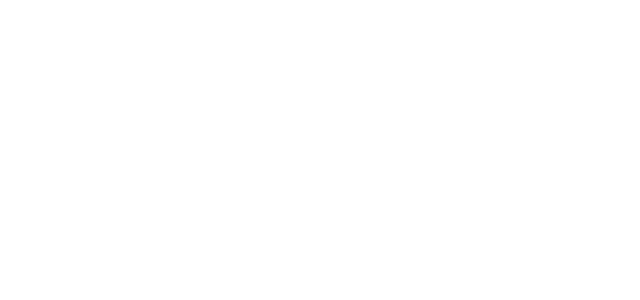
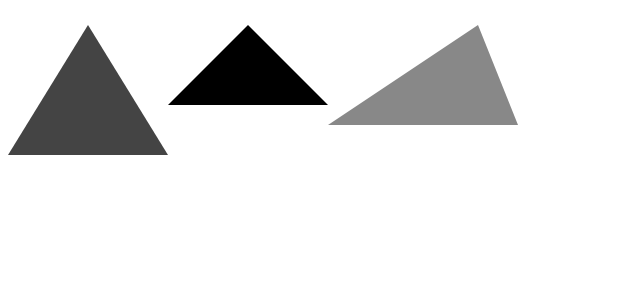
Before and after one commit to markdyousef/geometry-challenge, a React (Create React App) app: page / in a window 1280 px wide. Shown: the top 300 px of the page, without its empty margins (0-640 px from the left). Built offline with nearby package versions, Linux system fonts and the light colour scheme.

Commit message:
component to render 3 different triangle types

```diff
--- a/package.json
+++ b/package.json
@@ -14,7 +14,8 @@
   "dependencies": {
     "react": "^16.4.2",
     "react-dom": "^16.4.2",
-    "react-scripts": "1.1.4"
+    "react-scripts": "1.1.4",
+    "styled-components": "^3.4.2"
   },
   "devDependencies": {
     "jest": "^23.4.2"
--- a/public/index.html
+++ b/public/index.html
@@ -19,7 +19,7 @@
       work correctly both with client-side routing and a non-root public URL.
       Learn how to configure a non-root public URL by running `npm run build`.
     -->
-  <title>React App</title>
+  <title>Geometry Challenge</title>
 </head>
 
 <body>
--- a/src/App.js
+++ b/src/App.js
@@ -1,8 +1,20 @@
 import React, { Component } from "react";
+import styled from "styled-components";
+import Triangle from "./Triangle";
+
+const Container = styled.section`
+  display: flex;
+`;
 
 class App extends Component {
   render() {
-    return <div />;
+    return (
+      <Container>
+        <Triangle type="equilateral" />
+        <Triangle type="isosceles" />
+        <Triangle type="scalene" />
+      </Container>
+    );
   }
 }
 
--- /dev/null
+++ b/src/Triangle.js
@@ -0,0 +1,62 @@
+import React from "react";
+import styled from "styled-components";
+
+const TriangleContainer = styled.div``;
+
+/**
+ * Equilateral Triangle
+ * - all 3 sides of equal length
+ */
+const Equilateral = styled.span`
+  width: 0;
+  height: 0;
+  border-right: 80px solid transparent;
+  border-bottom: 130px solid #444;
+  border-left: 80px solid transparent;
+`;
+
+/**
+ * Isosceles Triangle
+ * - exactly 2 sides of equal lenght
+ */
+const Isosceles = styled.span`
+  width: 0;
+  height: 0;
+  border-right: 80px solid transparent;
+  border-bottom: 80px solid #000;
+  border-left: 80px solid transparent;
+`;
+
+/**
+ * Scalene Triangle
+ * - no sides of equal length
+ */
+const Scalene = styled.span`
+  width: 0;
+  height: 0;
+  border-right: 40px solid transparent;
+  border-bottom: 100px solid #888;
+  border-left: 150px solid transparent;
+`;
+
+export default class extends React.PureComponent {
+  renderTriangle = type => {
+    switch (type) {
+      case "equilateral":
+        return <Equilateral />;
+      case "isosceles":
+        return <Isosceles />;
+      case "scalene":
+        return <Scalene />;
+      default:
+        return null;
+    }
+  };
+  render() {
+    return (
+      <TriangleContainer>
+        {this.renderTriangle(this.props.type)}
+      </TriangleContainer>
+    );
+  }
+}
```
Also changed, not shown: 1 other file (tests, documents, lock files or other folders).
